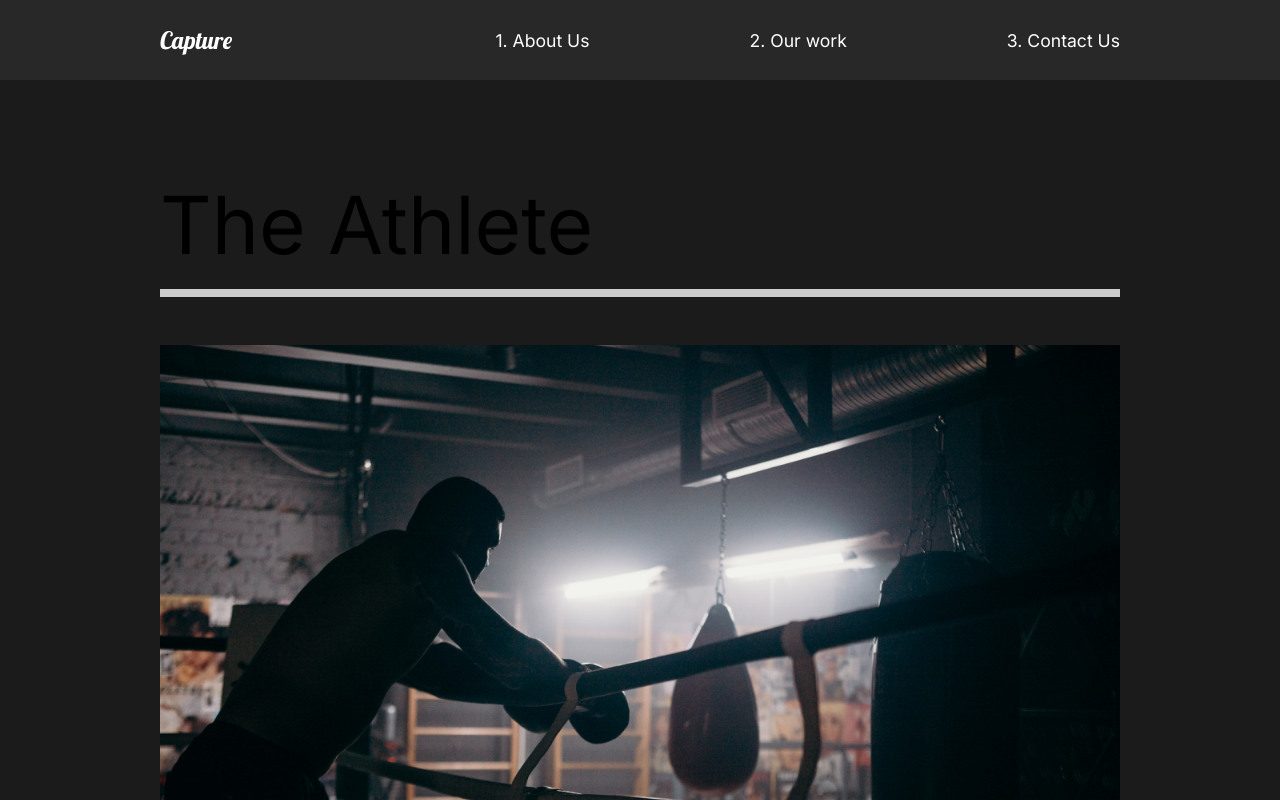
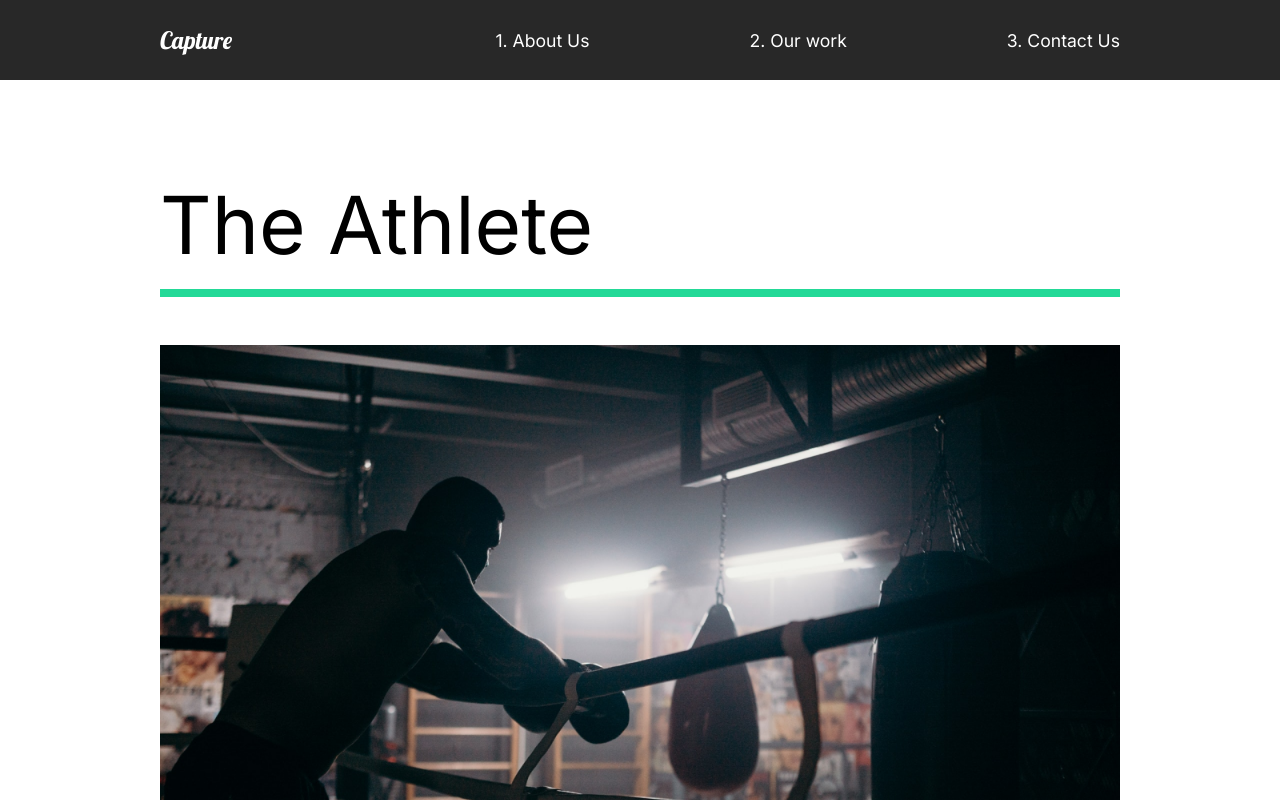
Before and after one commit to AlexandreBergeron1/Capture, a React (Create React App) app: page /work in a window 1280 px wide. Shown: the top 800 px of the page. Built offline with nearby package versions, Linux system fonts and the light colour scheme.

Commit message:
18. Finishing Faq Animation

```diff
--- a/src/App.js
+++ b/src/App.js
@@ -9,20 +9,26 @@ import MovieDetail from "./pages/MovieDetails";
 //Import Components
 import Nav from "./components/Nav.js";
 //Router
-import { Routes, Route } from "react-router-dom";
+import { Routes, Route, useLocation } from "react-router-dom";
+//Animation
+import { AnimatePresence } from "framer-motion";
 
 function App() {
+  const location = useLocation();
+
   return (
     <div className="App">
       <GlobalStyle />
       <Nav />
-      <Routes>
+      <AnimatePresence exitBeforeEnter>
+        <Routes location={location} key={location.pathname}>
           <Route path="/" exact element={<AboutUs />} />
           <Route path="/about" exact element={<AboutUs />} />
           <Route path="/work" exact element={<OurWork />} />
           <Route path="/contact" exact element={<ContactUs />} />
           <Route path="/work/:id" exact element={<MovieDetail />} />
         </Routes>
+      </AnimatePresence>
     </div>
   );
 }
--- /dev/null
+++ b/src/animation.js
@@ -0,0 +1,75 @@
+export const pageAnimation = {
+  hidden: {
+    opacity: 0,
+    y: 300,
+  },
+
+  show: {
+    opacity: 1,
+    y: 0,
+    transition: {
+      duration: 1,
+      when: "beforeChildren",
+      staggerChildren: 0.25,
+    },
+  },
+
+  exit: {
+    opacity: 0,
+    transition: {
+      duration: 0.5,
+    },
+  },
+};
+
+export const titleAnim = {
+  hidden: { y: 200 },
+  show: {
+    y: 0,
+    transition: { duration: 0.75, ease: "easeOut" },
+  },
+};
+
+
+export const fade = {
+  hidden: {opacity: 0},
+  show: {
+    opacity: 1,
+    transition: {ease: "easeOut", duration: 0.75},
+  },
+};
+
+export const photoAnimation = {
+  hidden: {scale: 1.5, opacity: 0},
+  show: {
+    scale: 1,
+    opacity: 1,
+    transition: {
+      ease: "easeOut",
+      duration: 0.75,
+      delay: 0.5,
+    },
+  },
+};
+
+export const lineAnimation = {
+  hidden: {width: "0%"},
+  show: {
+    width: "100%",
+    transition: {duration: 1, ease: "easeOut"},
+  },
+};
+
+export const slider = {
+  hidden: {x: "-130%", skew: "45deg"},
+  show: {
+    x: "100%",
+    skew: "0deg",
+    transition: {ease: "easeOut", duration: 1},
+  }
+}
+
+export const sliderContainer = {
+  hidden: {opacity: 1},
+  show: {opacity: 1, transition: {staggerChildren: 0.15, ease: "easeOut"}},
+}
--- a/src/components/FaqSection.js
+++ b/src/components/FaqSection.js
@@ -1,13 +1,17 @@
-import React from "react";
+import React, {useState} from "react";
 import styled from "styled-components";
 import { About } from "../styles";
+import Toggle from "./Toggle";
 
 const FaqSection = () => {
+  const [faqToggle, setFaqToggle] = useState([false, false, false, false, false]);
+
   return (
     <Faq>
       <h2>
         Any Questions? <span>FAQ</span>
       </h2>
+      <Toggle>
       <div className="question">
         <h4>How Do I Start?</h4>
         <div className="answer">
@@ -20,6 +24,8 @@ const FaqSection = () => {
         </div>
         <div className="faq-line"></div>
       </div>
+      </Toggle>
+      <Toggle>
       <div className="question">
         <h4>Daily Schedule</h4>
         <div className="answer">
@@ -32,6 +38,8 @@ const FaqSection = () => {
         </div>
         <div className="faq-line"></div>
       </div>
+      </Toggle>
+      <Toggle>
       <div className="question">
         <h4>Different Payment Method</h4>
         <div className="answer">
@@ -44,6 +52,8 @@ const FaqSection = () => {
         </div>
         <div className="faq-line"></div>
       </div>
+      </Toggle>
+      <Toggle>
       <div className="question">
         <h4>What Products Do You Offer?</h4>
         <div className="answer">
@@ -56,6 +66,7 @@ const FaqSection = () => {
         </div>
         <div className="faq-line"></div>
       </div>
+      </Toggle>
     </Faq>
   );
 };
--- a/src/components/GlobalStyle.js
+++ b/src/components/GlobalStyle.js
@@ -1,7 +1,6 @@
 import { createGlobalStyle } from "styled-components";
 
 const GlobalStyle = createGlobalStyle`
-
 * {
     margin: 0;
     padding: 0;
--- /dev/null
+++ b/src/components/Toggle.js
@@ -0,0 +1,13 @@
+import React, {useState} from "react";
+
+const Toggle = ({children}) => {
+    const [toggle, setToggle] = useState(true);
+
+    return(
+        <div onClick={() => setToggle(!toggle)}>
+{toggle ? children : ""}
+        </div>
+    )
+}
+
+export default Toggle;
--- /dev/null
+++ b/src/components/Wave.js
@@ -0,0 +1,20 @@
+import React from "react";
+import styled from "styled-components";
+import {motion} from "framer-motion";
+
+const Wave = () => {
+    return(
+        <WaveSvg viewBox="0 0 1440 363" fill="none" xmlns="http://www.w3.org/2000/svg">
+        <motion.path initial={{pathLength: 0, pathOffset: 1 }} animate={{pathLength: 1, pathOffset: 0 }} transition={{duration: 2}} d="M1440 27.4774C1352.73 19.8184 1122.41 49.0556 899.331 227.276C620.48 450.052 354.282 355.647 170.328 185.318C23.165 49.0556 -4.21721 8.32998 0.487081 5" stroke="#D96ED4" strokeOpacity="0.3" strokeWidth="10"/>
+        </WaveSvg>
+    );
+};
+
+const WaveSvg = styled.svg`
+    position: absolute;
+    top: 50%;
+    left:0;
+    z-index: -1;
+`
+
+export default Wave;
--- a/src/pages/AboutUs.js
+++ b/src/pages/AboutUs.js
@@ -3,14 +3,22 @@ import React from "react";
 import AboutSection from "../components/AboutSection";
 import ServicesSection from "../components/ServicesSection";
 import FaqSection from "../components/FaqSection";
+//Animations
+import { motion } from "framer-motion";
+import { pageAnimation } from "../animation";
 
 const AboutUs = () => {
   return (
-    <>
+    <motion.div
+      exit="exit"
+      variants={pageAnimation}
+      initial="hidden"
+      animate="show"
+    >
       <AboutSection />
       <ServicesSection />;
       <FaqSection />;
-    </>
+    </motion.div>
   );
 };
 
--- a/src/pages/ContactUs.js
+++ b/src/pages/ContactUs.js
@@ -1,10 +1,19 @@
 import React from "react";
+//Animations
+import { motion } from "framer-motion";
+import { pageAnimation } from "../animation";
 
 const ContactUs = () => {
   return (
-    <div>
+    <motion.div
+      exit="exit"
+      variants={pageAnimation}
+      initial="hidden"
+      animate="show"
+      style={{ background: "#fff" }}
+    >
       <h1>Contact Us</h1>
-    </div>
+    </motion.div>
   );
 };
 
--- a/src/pages/MovieDetails.js
+++ b/src/pages/MovieDetails.js
@@ -2,6 +2,9 @@ import React, { useState, useEffect } from "react";
 import styled from "styled-components";
 import { useLocation } from "react-router-dom";
 import { MovieState } from "../movieStates";
+//Animations
+import { motion } from "framer-motion";
+import { pageAnimation } from "../animation";
 
 const MovieDetail = () => {
   const url = useLocation();
@@ -19,7 +22,12 @@ const MovieDetail = () => {
   return (
     <>
       {movie && (
-        <Details>
+        <Details
+          exit="exit"
+          variants={pageAnimation}
+          initial="hidden"
+          animate="show"
+        >
           <Headline>
             <h2>{movie.title}</h2>
             <img src={movie.mainImg} alt={movie.title} />
@@ -43,7 +51,7 @@ const MovieDetail = () => {
   );
 };
 
-const Details = styled.div`
+const Details = styled(motion.div)`
   color: white;
 `;
 
--- a/src/pages/OurWork.js
+++ b/src/pages/OurWork.js
@@ -5,15 +5,32 @@ import { Link } from "react-router-dom";
 import athlete from "../img/athlete-small.png";
 import theracer from "../img/theracer-small.png";
 import goodtimes from "../img/goodtimes-small.png";
+//Animations
+import { motion } from "framer-motion";
+import { pageAnimation, fade, photoAnimation, lineAnimation, slider, sliderContainer } from "../animation";
 
 const OurWork = () => {
   return (
-    <Work>
+    <Work
+      style={{ background: "#fff" }}
+      exit="exit"
+      variants={pageAnimation}
+      initial="hidden"
+      animate="show"
+    >
+      <motion.div variants={sliderContainer}>
+      <Frame1 variants={slider}></Frame1>
+      <Frame2 variants={slider}></Frame2>
+      <Frame3 variants={slider}></Frame3>
+      <Frame4 variants={slider}></Frame4>
+      </motion.div>
       <Movie>
-        <h2>The Athlete</h2>
-        <div className="line"></div>
+        <motion.h2 variants={fade}>The Athlete</motion.h2>
+        <motion.div variants={lineAnimation} className="line"></motion.div>
         <Link to="/work/the-athlete">
-          <img src={athlete} alt="athlete" />
+          <Hide>
+            <motion.img variants={photoAnimation} src={athlete} alt="athlete" />
+          </Hide>
         </Link>
       </Movie>
       <Movie>
@@ -34,7 +51,7 @@ const OurWork = () => {
   );
 };
 
-const Work = styled.div`
+const Work = styled(motion.div)`
   min-height: 100vh;
   overflow: hidden;
   padding: 5rem 10rem;
@@ -47,7 +64,7 @@ const Movie = styled.div`
   padding-bottom: 10rem;
   .line {
     height: 0.5rem;
-    background-color: #cccccc;
+    background-color: #23d997;
     margin-bottom: 3rem;
   }
 
@@ -58,4 +75,34 @@ const Movie = styled.div`
   }
 `;
 
+const Hide = styled.div`
+  overflow: hidden;
+`;
+
+//Frame Animation
+const Frame1 = styled(motion.div)`
+position: fixed;
+left: 0;
+top: 10%;
+width: 100%;
+height: 100vh;
+background: #fffebf;
+z-index: 2;
+`;
+
+const Frame2 = styled(Frame1)`
+background: #ff8efb;
+`;
+
+const Frame3 = styled(Frame1)`
+background: #8ed2ff;
+`;
+
+const Frame4 = styled(Frame1)`
+background: #8effa0;
+`;
+
+
+
+
 export default OurWork;
--- a/src/styles.js
+++ b/src/styles.js
@@ -28,7 +28,7 @@ export const Image = styled.div`
   overflow: hidden;
   img {
     width: 100%;
-    height: 80vh;
+    height: 40vh;
     object-fit: cover;
   }
 `;
```
Also changed, not shown: src/components/AboutSection.js (+19 -12 lines), src/img/wave.svg. Lines whose indentation alone changed are shown as unchanged.
